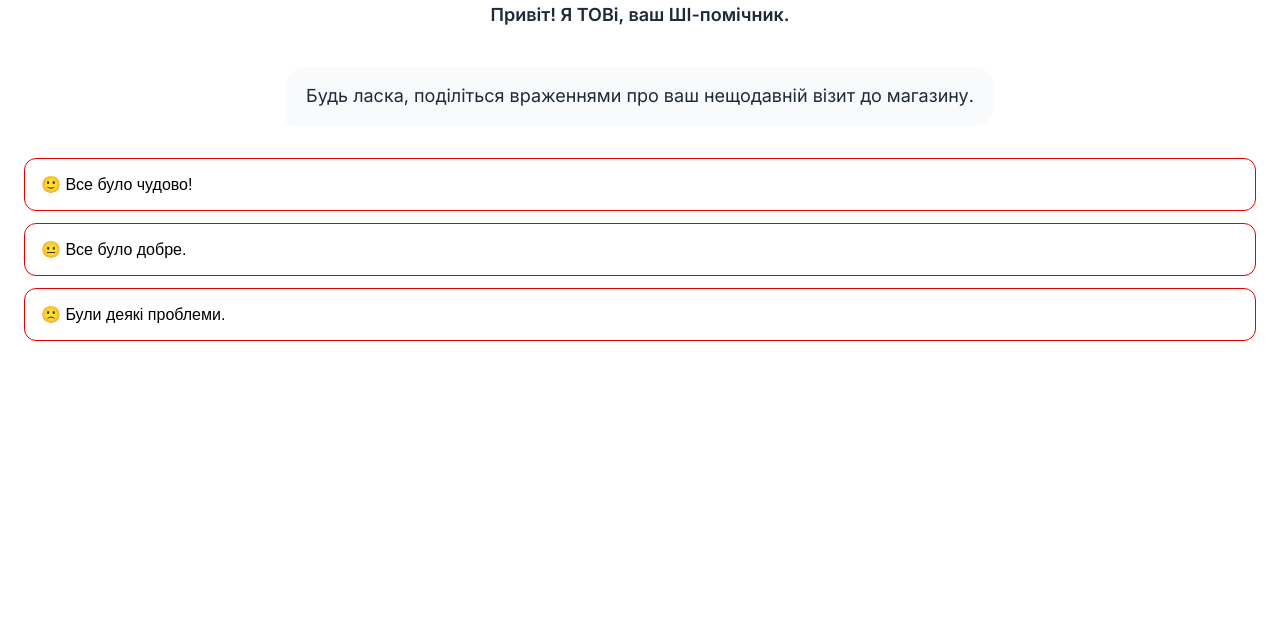
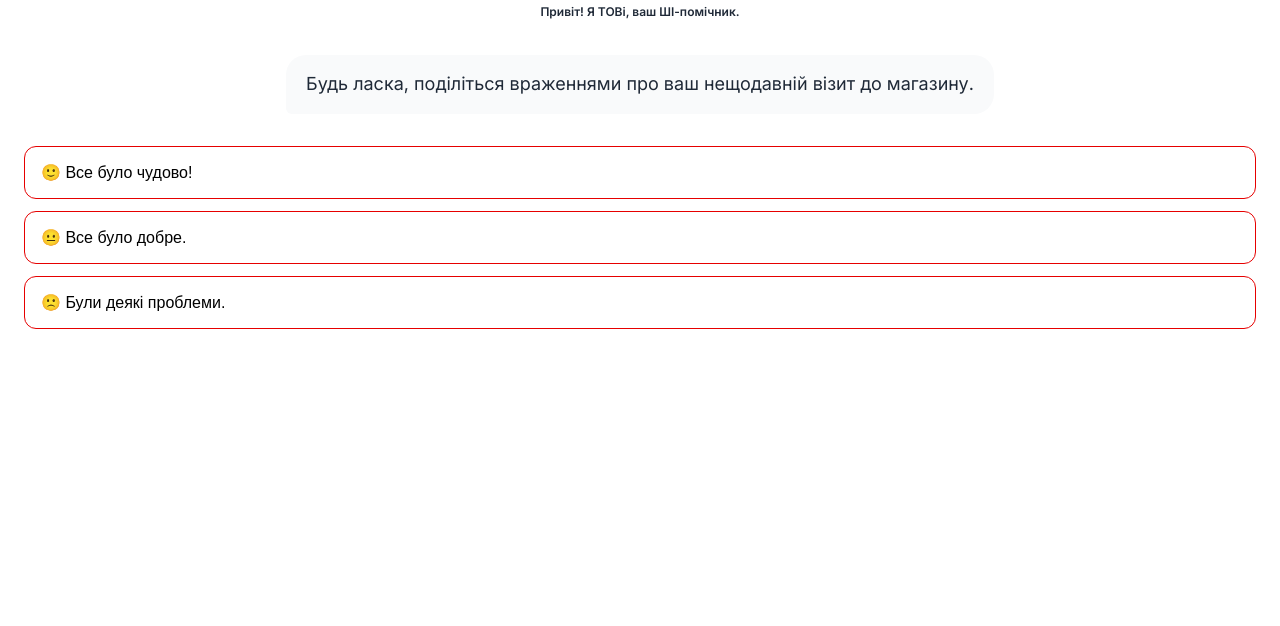
Before and after one commit to uaassist/Vodafone_AI-Review_Assistant_Project, a website: page public/index.html in a window 1280 px wide. Shown: the part 174-800 px from the top of the page. Drawn offline with Linux system fonts and the light colour scheme.

Commit message:
Update style.css

```diff
--- a/public/style.css
+++ b/public/style.css
@@ -34,7 +34,7 @@ body { font-family: 'Inter', sans-serif; background-color: #fff; margin: 0; heig
 }
 
 .welcome-avatar { width: 80px; height: 80px; border-radius: 50%; box-shadow: 0 4px 12px rgba(0, 0, 0, 0.1); }
-.concierge-name-tag { margin-top: 16px; font-size: 18px; font-weight: 600; }
+.concierge-name-tag { margin-top: 16px; font-size: 12px; font-weight: 600; }
 
 /* --- ОСНОВНА ЗМІНА ТУТ (2/2) --- */
 /* Встановлюємо точний відступ для бульбашки */
```
